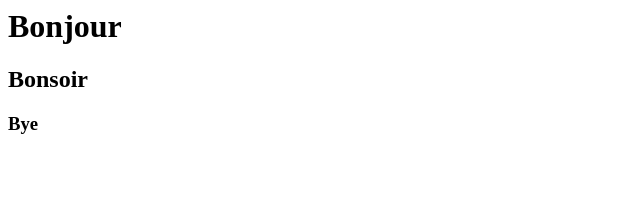
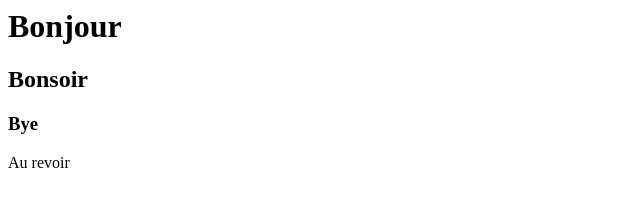
Before and after one commit to sxleh/TP2, a plain HTML site: page index.html in a window 1280 px wide. Shown: the full height of the page, 0-640 px from the left. Drawn offline with Linux system fonts and the light colour scheme.

Commit message:
comment 4

```diff
--- a/index.html
+++ b/index.html
@@ -3,3 +3,5 @@
 <h2>Bonsoir</h2>
 
 <h3>Bye</h3>
+
+<p>Au revoir</p>
```
